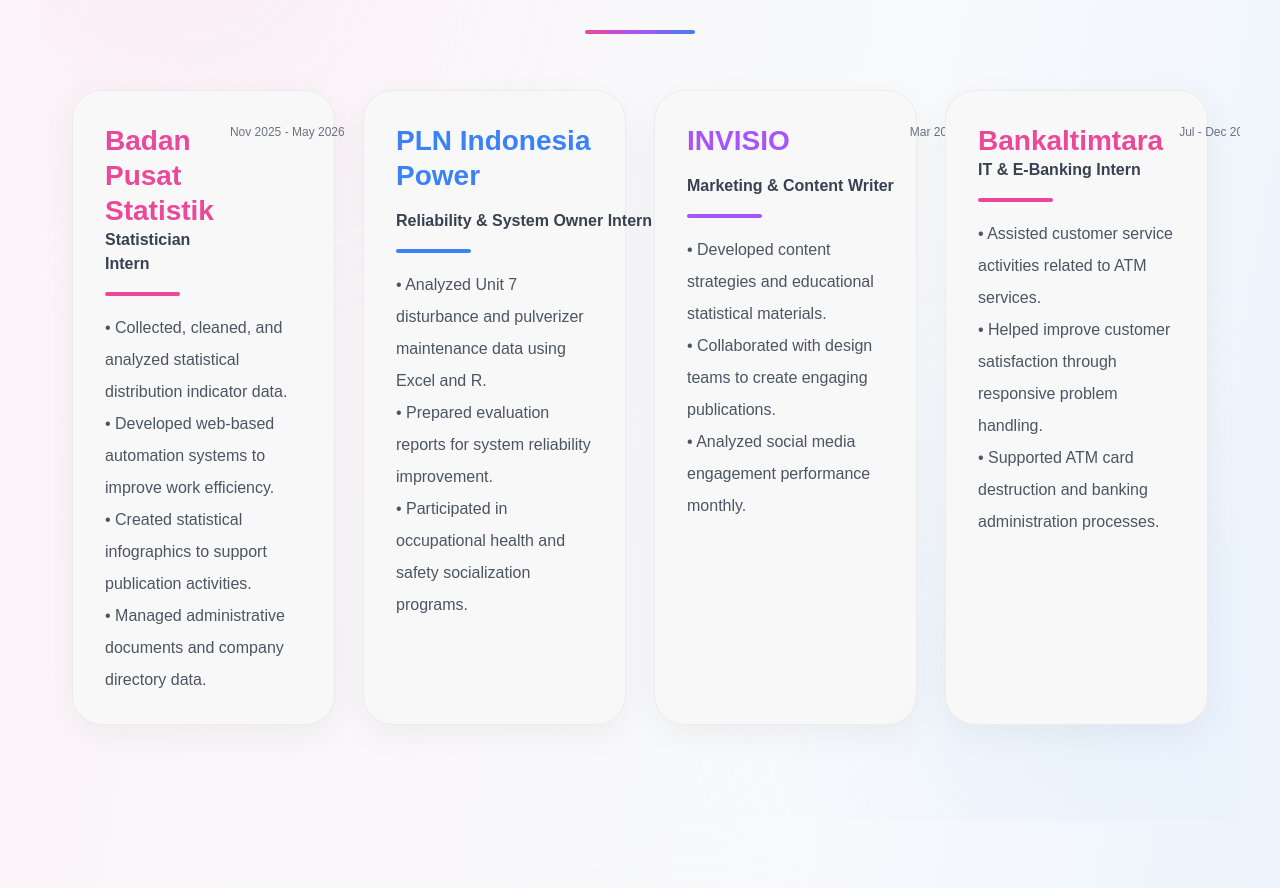
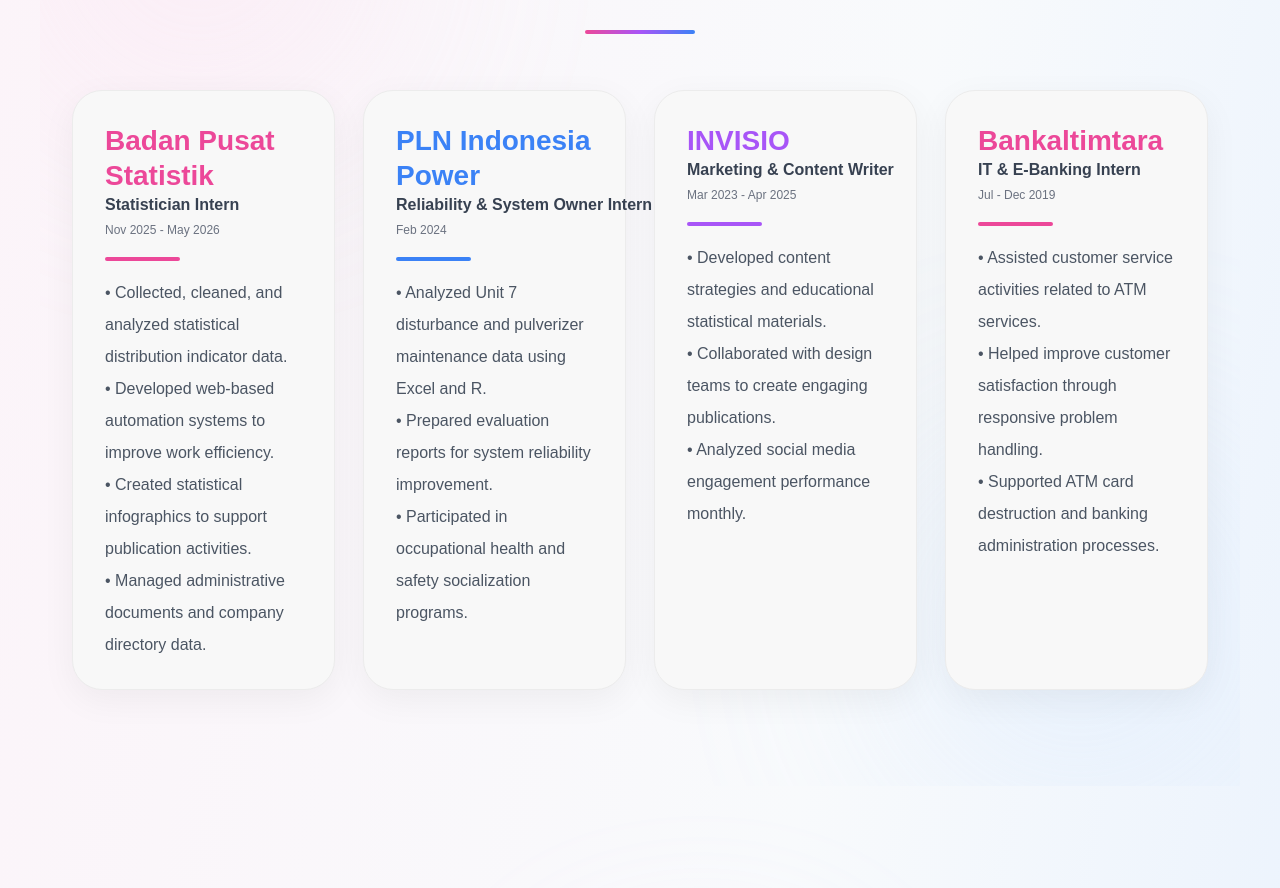
Before and after one commit to lintangntyas/portfolio, a Next.js app: page / in a window 1280 px wide. Shown: the part 1865-2753 px from the top of the page. Built offline with nearby package versions, Linux system fonts and the light colour scheme.

Commit message:
Update page.js

```diff
--- a/app/page.js
+++ b/app/page.js
@@ -346,7 +346,7 @@
           >
 
             {/* TOP */}
-            <div className="flex items-start justify-between gap-4">
+            <div className="relative">
 
               <div className="flex-1">
 
@@ -446,7 +446,7 @@
             "
           >
 
-            <div className="flex items-start justify-between gap-4">
+            <div className="relative">
 
               <div className="flex-1">
 
@@ -467,7 +467,6 @@
                     text-[16px]
                     font-semibold
                     leading-[1.5]
-                    mt-4
                     whitespace-nowrap
                   "
                 >
@@ -541,7 +540,7 @@
             "
           >
 
-            <div className="flex items-start justify-between gap-4">
+            <div className="relative">
 
               <div className="flex-1">
 
@@ -562,7 +561,6 @@
                     text-[16px]
                     font-semibold
                     leading-[1.5]
-                    mt-4
                     whitespace-nowrap
                   "
                 >
@@ -636,7 +634,7 @@
             "
           >
 
-            <div className="flex items-start justify-between gap-4">
+            <div className="relative">
 
               <div className="flex-1">
 
```
